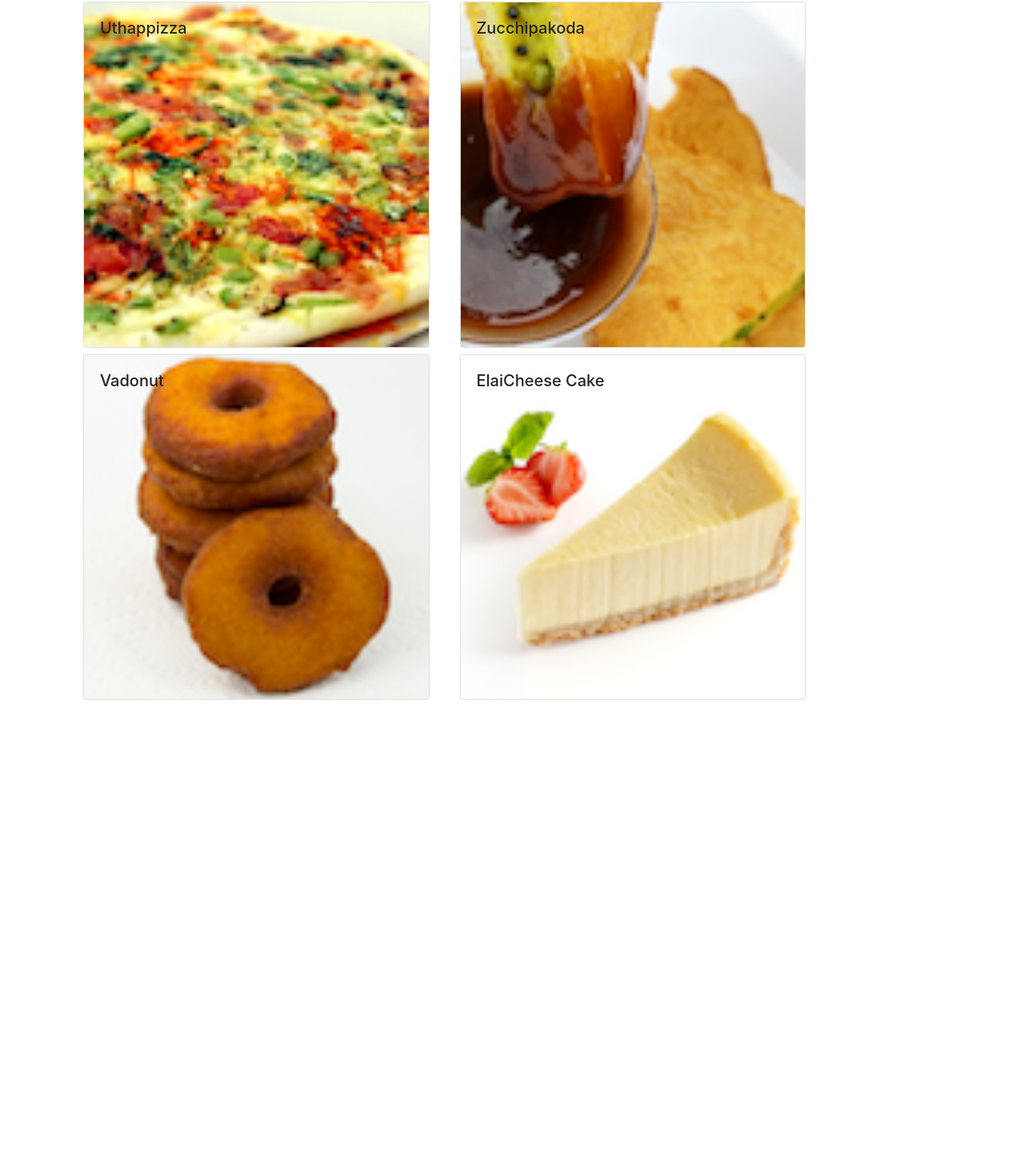
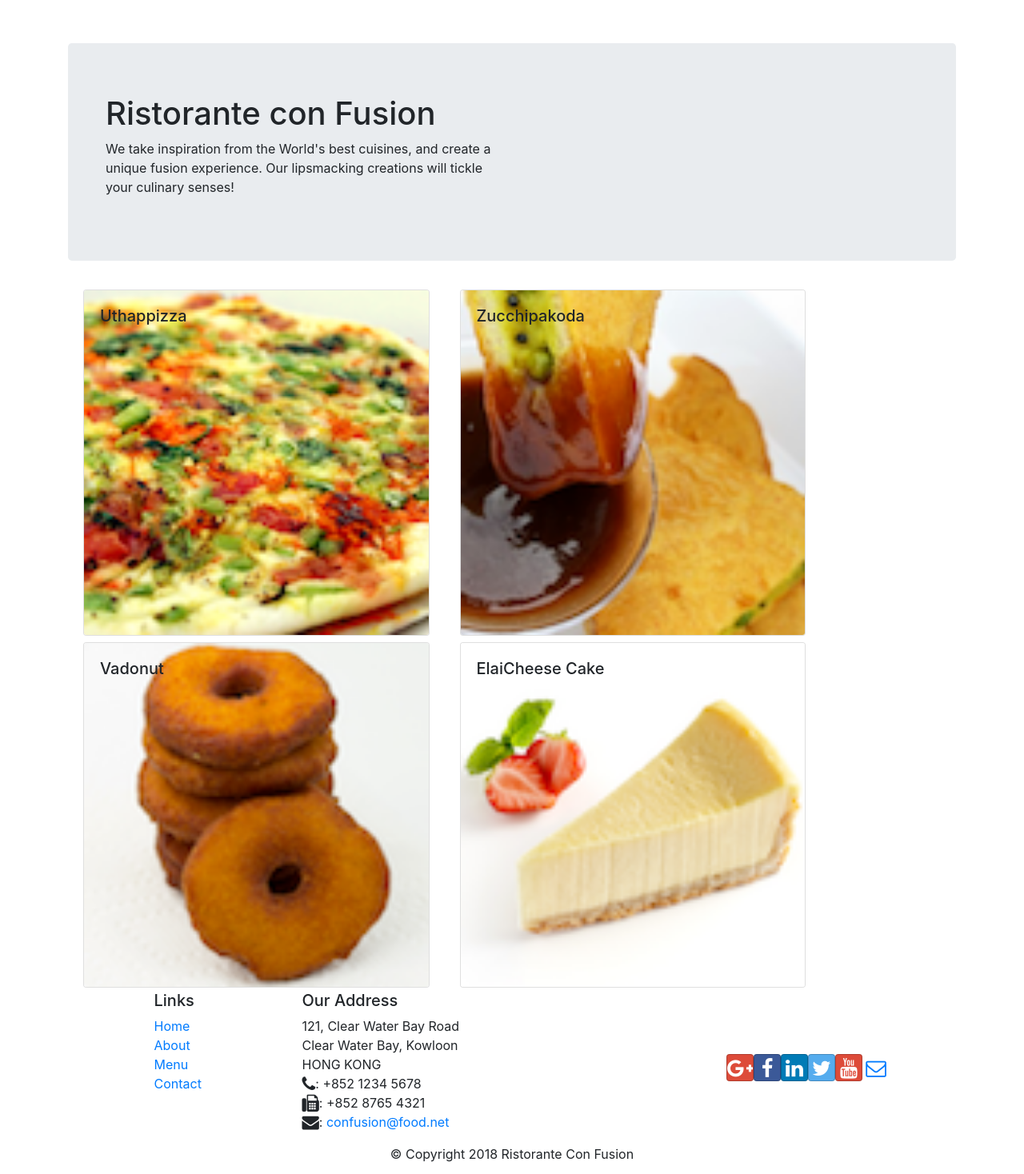
Before and after one commit to ldilov/react-assignment-confusion, a React (Create React App) app: page /contactus in a window 1280 px wide. Shown: the part 58-1526 px from the top of the page at 80% size. Before the commit the page ends 937 px from the top, so only its background shows below. Built offline with nearby package versions, Linux system fonts and the light colour scheme.

Commit message:
Header and Footer

```diff
--- a/package.json
+++ b/package.json
@@ -7,6 +7,8 @@
     "@testing-library/react": "^11.2.7",
     "@testing-library/user-event": "^12.8.3",
     "bootstrap": "4.0.0",
+    "bootstrap-social": "^5.1.1",
+    "font-awesome": "^4.7.0",
     "react": "^17.0.2",
     "react-dom": "^17.0.2",
     "react-popper": "^2.2.5",
--- /dev/null
+++ b/src/App.css
@@ -0,0 +1,33 @@
+.row-header{
+    margin:0px auto;
+    padding:0px auto;
+}
+
+.row-content {
+    margin:0px auto;
+    padding: 50px 0px 50px 0px;
+    border-bottom: 1px ridge;
+    min-height:400px;
+}
+
+.footer{
+    background-color: #D1C4E9;
+    margin:0px auto;
+    padding: 20px 0px 20px 0px;
+}
+.jumbotron {
+    padding:70px 30px 70px 30px;
+    margin:0px auto;
+    background: #9575CD ;
+    color:floralwhite;
+}
+
+address{
+    font-size:80%;
+    margin:0px;
+    color:#0f0f0f;
+}
+
+.navbar-dark {
+    background-color: #512DA8;
+}
--- /dev/null
+++ b/src/components/FooterComponent.js
@@ -0,0 +1,55 @@
+import React from 'react';
+
+function Footer(props) {
+  return (
+      <div className="footer">
+        <div className="container">
+          <div className="row justify-content-center">
+            <div className="col-4 offset-1 col-sm-2">
+              <h5>Links</h5>
+              <ul className="list-unstyled">
+                <li><a href="#">Home</a></li>
+                <li><a href="#">About</a></li>
+                <li><a href="#">Menu</a></li>
+                <li><a href="contactus.html">Contact</a></li>
+              </ul>
+            </div>
+            <div className="col-7 col-sm-5">
+              <h5>Our Address</h5>
+              <address>
+                121, Clear Water Bay Road<br/>
+                Clear Water Bay, Kowloon<br/>
+                HONG KONG<br/>
+                <i className="fa fa-phone fa-lg"></i>: +852 1234 5678<br/>
+                <i className="fa fa-fax fa-lg"></i>: +852 8765 4321<br/>
+                <i className="fa fa-envelope fa-lg"></i>: <a href="mailto:confusion@food.net">
+                confusion@food.net</a>
+              </address>
+            </div>
+            <div className="col-12 col-sm-4 align-self-center">
+              <div className="text-center">
+                <a className="btn btn-social-icon btn-google" href="http://google.com/+"><i
+                    className="fa fa-google-plus"></i></a>
+                <a className="btn btn-social-icon btn-facebook" href="http://www.facebook.com/profile.php?id="><i
+                    className="fa fa-facebook"></i></a>
+                <a className="btn btn-social-icon btn-linkedin" href="http://www.linkedin.com/in/"><i
+                    className="fa fa-linkedin"></i></a>
+                <a className="btn btn-social-icon btn-twitter" href="http://twitter.com/"><i
+                    className="fa fa-twitter"></i></a>
+                <a className="btn btn-social-icon btn-google" href="http://youtube.com/"><i
+                    className="fa fa-youtube"></i></a>
+                <a className="btn btn-social-icon" href="mailto:"><i className="fa fa-envelope-o"></i></a>
+              </div>
+            </div>
+          </div>
+          <div className="row justify-content-center">
+            <div className="col-auto">
+              <p>© Copyright 2018 Ristorante Con Fusion</p>
+            </div>
+          </div>
+        </div>
+      </div>
+  );
+}
+
+export default Footer;
--- /dev/null
+++ b/src/components/HeaderComponent.js
@@ -0,0 +1,28 @@
+import React, { Component } from 'react';
+import { Navbar, NavbarBrand, Jumbotron } from 'reactstrap';
+
+class Header extends Component {
+  render() {
+    return(
+        <React.Fragment>
+          <Navbar dark>
+            <div className="container">
+              <NavbarBrand href="/">Ristorante Con Fusion</NavbarBrand>
+            </div>
+          </Navbar>
+          <Jumbotron>
+            <div className="container">
+              <div className="row row-header">
+                <div className="col-12 col-sm-6">
+                  <h1>Ristorante con Fusion</h1>
+                  <p>We take inspiration from the World's best cuisines, and create a unique fusion experience. Our lipsmacking creations will tickle your culinary senses!</p>
+                </div>
+              </div>
+            </div>
+          </Jumbotron>
+        </React.Fragment>
+    );
+  }
+}
+
+export default Header;
--- a/src/components/MainComponent.js
+++ b/src/components/MainComponent.js
@@ -1,7 +1,12 @@
 import React, { Component } from 'react';
 import { Navbar, NavbarBrand } from 'reactstrap';
+
+import Header from './HeaderComponent';
+import Footer from './FooterComponent';
 import Menu from './MenuComponent';
 import DishDetails from './DishDetailsComponent';
+
+
 import { DISHES } from '../data/mock/dishes';
 
 class Main extends Component {
@@ -26,8 +31,10 @@ class Main extends Component {
               <NavbarBrand href="/">Ristorante Con Fusion</NavbarBrand>
             </div>
           </Navbar>
+          <Header />
           <Menu dishes={this.state.dishes} onClick={(dishId) => this.onDishSelect(dishId)} />
           <DishDetails dish={this.state.dishes.filter((dish) => dish.id === this.state.selectedDish)[0]} />
+          <Footer />
         </div>
     );
   }
--- a/src/index.js
+++ b/src/index.js
@@ -4,6 +4,8 @@ import './index.css';
 import App from './App';
 
 import 'bootstrap/dist/css/bootstrap.min.css';
+import 'font-awesome/css/font-awesome.css';
+import 'bootstrap-social/bootstrap-social.css';
 
 ReactDOM.render(
   <React.StrictMode>
```
